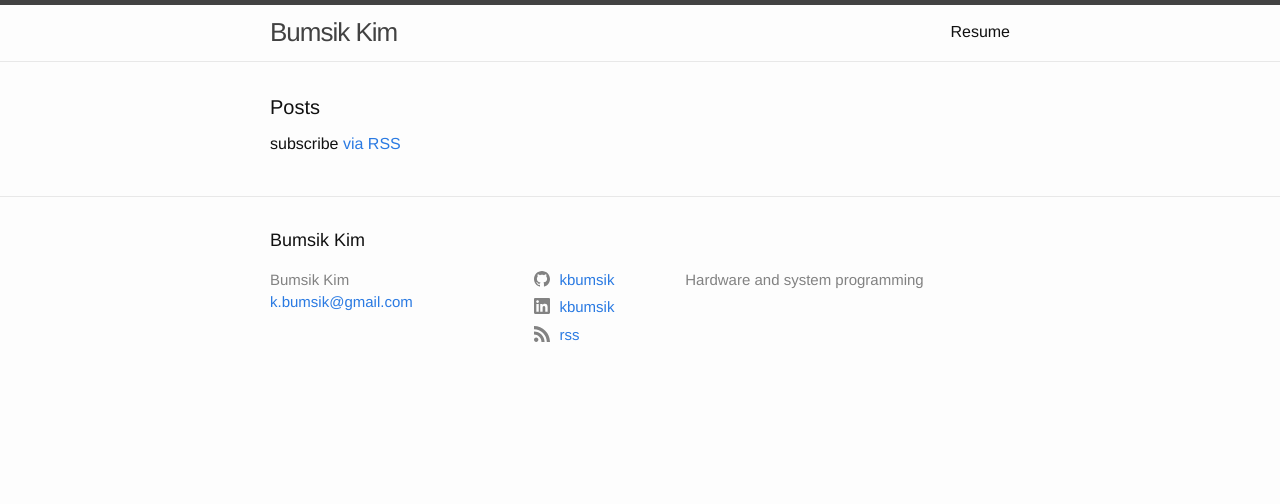
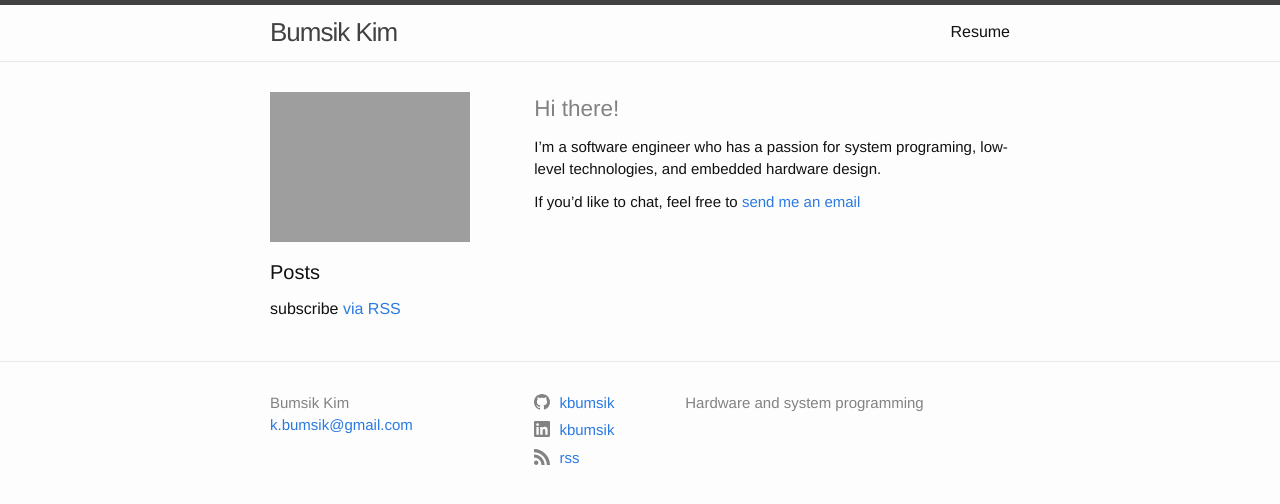
Before and after one commit to kbumsik/kbumsik.github.io, a Jekyll site: the page built from index.md, in a window 1280 px wide. Shown: the top 504 px of the page. Built offline with Jekyll 4.4.1, drawn with Linux system fonts in a browser that asks for light colours.

Commit message:
Refineded the index page

```diff
--- a/_includes/footer.html
+++ b/_includes/footer.html
@@ -1,8 +1,6 @@
 <footer class="site-footer">
 
   <div class="wrapper">
-
-    <h2 class="footer-heading">{{ site.title | escape }}</h2>
 
     <div class="footer-col-wrapper">
       <div class="footer-col footer-col-1">
--- /dev/null
+++ b/_sass/_index_style.scss
@@ -0,0 +1,27 @@
+
+.intro-col-wrapper {
+  @include relative-font-size(0.9375);
+  color: $text-color;
+  margin-left: -$spacing-unit / 2;
+  @extend %clearfix;
+}
+
+.intro-col {
+  float: left;
+  margin-bottom: $spacing-unit / 2;
+  padding-left: $spacing-unit / 2;
+}
+
+.intro-col-wrapper h2 {
+  color: $grey-color;
+}
+
+.intro-col-1 {
+  width: -webkit-calc(35% - (#{$spacing-unit} / 2));
+  width:         calc(35% - (#{$spacing-unit} / 2));
+}
+
+.intro-col-2 {
+  width: -webkit-calc(65% - (#{$spacing-unit} / 2));
+  width:         calc(65% - (#{$spacing-unit} / 2));
+}
--- a/_sass/minima.scss
+++ b/_sass/minima.scss
@@ -51,5 +51,6 @@ $on-laptop:        800px !default;
 @import
   "minima/base",
   "minima/layout",
-  "minima/syntax-highlighting"
+  "minima/syntax-highlighting",
+  "index_style"
 ;
--- a/index.md
+++ b/index.md
@@ -4,3 +4,14 @@
 # See: https://jekyllrb.com/docs/themes/#overriding-theme-defaults
 layout: home
 ---
+
+<div class="intro-col-wrapper">
+    <div class="intro-col intro-col-1">
+        <img src="{{ "/assets/my_photo.png" | absolute_url }}" alt="my_photo" class="img-responsive" height="150px">
+    </div>
+    <div class="intro-col intro-col-2">
+        <h2 id="hi-there">Hi there!</h2>
+        <p>I’m a software engineer who has a passion for system programing, low-level technologies, and embedded hardware design.</p>
+        <p>If you’d like to chat, feel free to <a href="mailto:{{ site.email }}">send me an email</a></p>
+    </div>
+</div>
```
